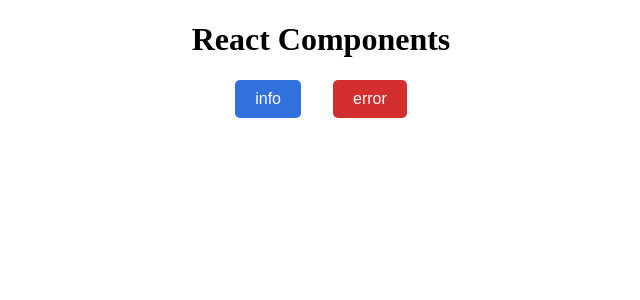
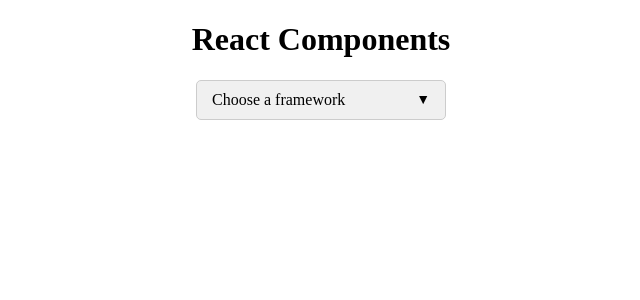
Before and after one commit to OptinexTech/react-components, a React (Create React App) app: page / in a window 1280 px wide. Shown: the top 300 px of the page, without its empty margins (319-959 px from the left). Built offline with nearby package versions, Linux system fonts and the light colour scheme.

Commit message:
Dropdown component

```diff
--- a/src/App.css
+++ b/src/App.css
@@ -3,13 +3,10 @@
   margin: 16px auto;
 }
 
-.buttonFlex {
+.container {
   display: flex;
+  flex-direction: column;
   justify-content: center;
-  gap: 32px;
+  align-items: center;
+  gap: 16px;
 }
-
-.inputFlex {
-  display: flex;
-  justify-content: center;
-}
--- a/src/App.js
+++ b/src/App.js
@@ -1,42 +1,23 @@
 import './App.css';
-import Button from './components/Button/Button';
-import Toast from './components/Toast/Toast';
+import Dropdown from './components/Dropdown';
 import { useState } from 'react';
 
 function App() {
-  const [toast, setToast] = useState(null);
-
-  const showToast = (message, type) => {
-    setToast({message, type});
-  };
-
-  const removeToast = () => {
-    setToast(null);
-  };
+  const [selectedOption, setSelectedOption] = useState(null);
+  const options = ['React', 'Vue', 'Angular', 'Nextjs', 'Nuxtjs', 'Nestjs'];
 
   return (
     <div className="App">
       <h1>React Components</h1>
-      <div className="buttonFlex">
-        <Button
-          label="info"
-          variant="primary"
-          onClick={() => showToast("info toast", "info")}
+      <div className="container">
+        <Dropdown
+          options={options}
+          selected={selectedOption}
+          onChange={setSelectedOption}
+          placeholder='Choose a framework'
         />
-        <Button
-          label="error"
-          variant="secondary"
-          onClick={() => showToast("error toast", "error")}
-        />
+        {selectedOption && <p>You selected: {selectedOption}</p>}
       </div>
-      {toast && (
-        <Toast
-          message={toast.message}
-          type={toast.type}
-          duration={3000}
-          onClose={removeToast}
-        />
-      )}
     </div>
   );
 };
--- /dev/null
+++ b/src/components/Dropdown/dropdown.css
@@ -0,0 +1,81 @@
+.dropdown {
+  width: 250px;
+  position: relative;
+}
+
+.dropdown-header {
+  background-color: #f0f0f0;
+  border: 1px solid #ccc;
+  padding: 10px 15px;
+  cursor: pointer;
+  display: flex;
+  justify-content: space-between;
+  align-items: center;
+  border-radius: 5px;
+}
+
+.dropdown-header:hover {
+  background-color: #e0e0e0;
+}
+
+.dropdown-icon {
+  font-size: 14px;
+  transition: transform 0.2s ease;
+}
+
+.dropdown-icon.open {
+  transform: rotate(180deg);
+}
+
+.dropdown-body {
+  background-color: #fff;
+  border: 1px solid #ccc;
+  position: absolute;
+  width: 100%;
+  max-height: 200px;
+  overflow-y: auto;
+  z-index: 100;
+  box-shadow: 0 4px 8px rgba(0, 0, 0, 0.1);
+  border-radius: 5px;
+  margin-top: 5px;
+}
+
+.dropdown-search {
+  width: calc(100% - 50px);
+  padding: 10px 15px;
+  margin: 5px;
+  border: 1px solid #ddd;
+  border-radius: 4px;
+  outline: none;
+}
+
+.dropdown-options {
+  max-height: 200px;
+}
+
+.dropdown-option {
+  padding: 10px 15px;
+  cursor: pointer;
+  border-bottom: 1px solid #f0f0f0;
+}
+
+.dropdown-option:hover {
+  background-color: #3171DE;
+  color: white;
+}
+
+.dropdown-option.selected {
+  background-color: #28a745;
+  color: white;
+}
+
+.dropdown-no-options {
+  padding: 10px 15px;
+  color: #888;
+}
+
+@media (max-width: 768px) {
+  .dropdown {
+    width: 100%;
+  }
+}
--- /dev/null
+++ b/src/components/Dropdown/index.js
@@ -0,0 +1,71 @@
+import { useState, useRef, useEffect } from "react";
+import './dropdown.css';
+
+const Dropdown = ({
+  options,
+  selected,
+  onChange,
+  placeholder = "select an option"
+}) => {
+  const [isOpen, setIsOpen] = useState(false);
+  const [searchItem, setSearchItem] = useState('');
+  const dropdownRef = useRef(null);
+
+  useEffect(() => {
+    const handleClickOutside = (event) => {
+      if(dropdownRef.current && !dropdownRef.current.contains(event.target)) {
+        setIsOpen(false);
+      }
+    }
+    document.addEventListener('mousedown', handleClickOutside);
+    return () => {
+      document.removeEventListener('mousedown', handleClickOutside);
+    }
+  }, []);
+
+  const filteredOptions = options.filter(option =>
+    option.toLowerCase().includes(searchItem.toLowerCase())
+  );
+
+  const handleOptionClick = (option) => {
+    onChange(option);
+    setIsOpen(false);
+  };
+
+  return (
+    <div className="dropdown" ref={dropdownRef}>
+      <div className="dropdown-header" onClick={() => setIsOpen(!isOpen)}>
+        {selected || placeholder}
+        <span className={`dropdown-icon ${isOpen ? 'open' : ''}`}>&#x25BC;</span>
+      </div>
+      {isOpen && (
+        <div className="dropdown-body">
+          <input
+            type="text"
+            className="dropdown-search"
+            placeholder="Search..."
+            value={searchItem}
+            onChange={(e) => setSearchItem(e.target.value)}
+          />
+          <div className="dropdown-options">
+            {filteredOptions.length > 0 ? (
+              filteredOptions.map((option, index) => (
+                <div
+                  key={index}
+                  className={`dropdown-option ${option === selected ? 'selected' : ''}`}
+                  onClick={() => handleOptionClick(option)}
+                >
+                  {option}
+                </div>
+              ))
+            ): (
+              <div className="dropdown-no-options">No options found</div>
+            )}
+          </div>
+        </div>
+      )}
+    </div>
+  )
+};
+
+export default Dropdown;
```
